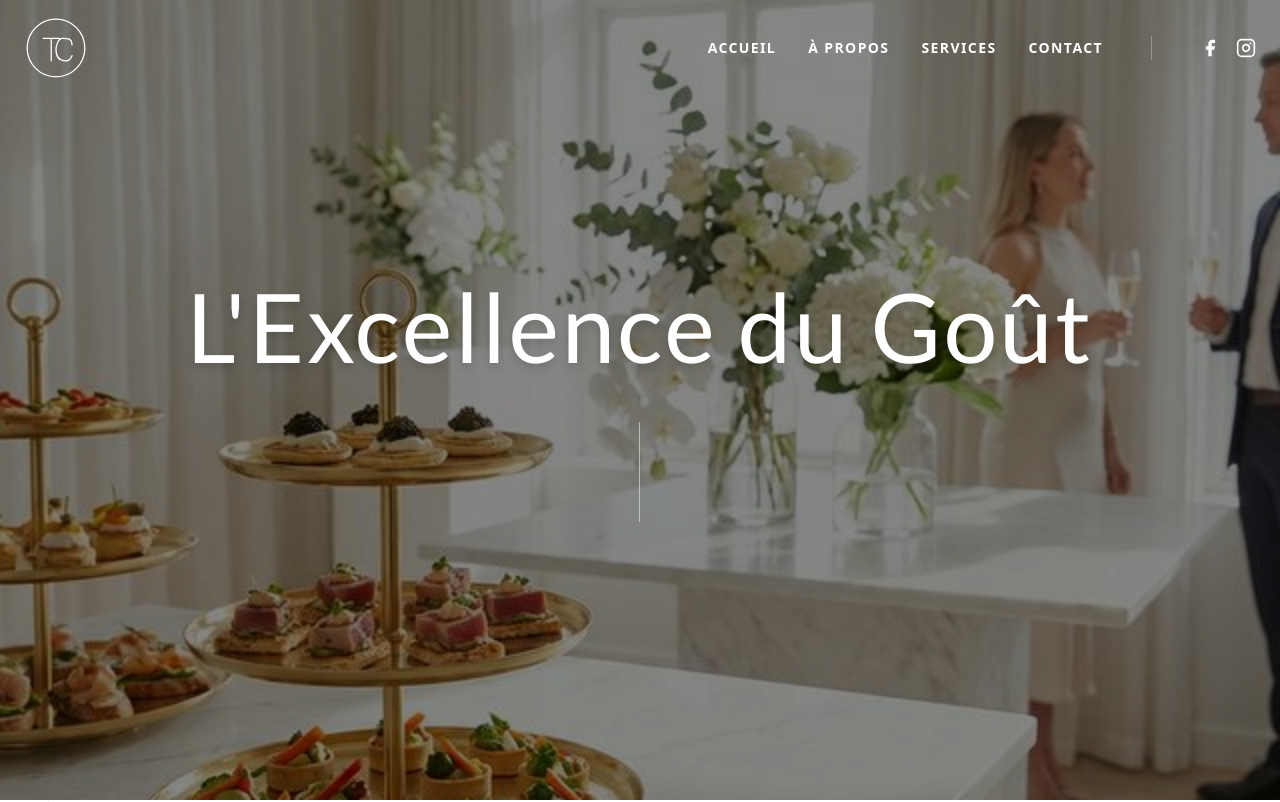
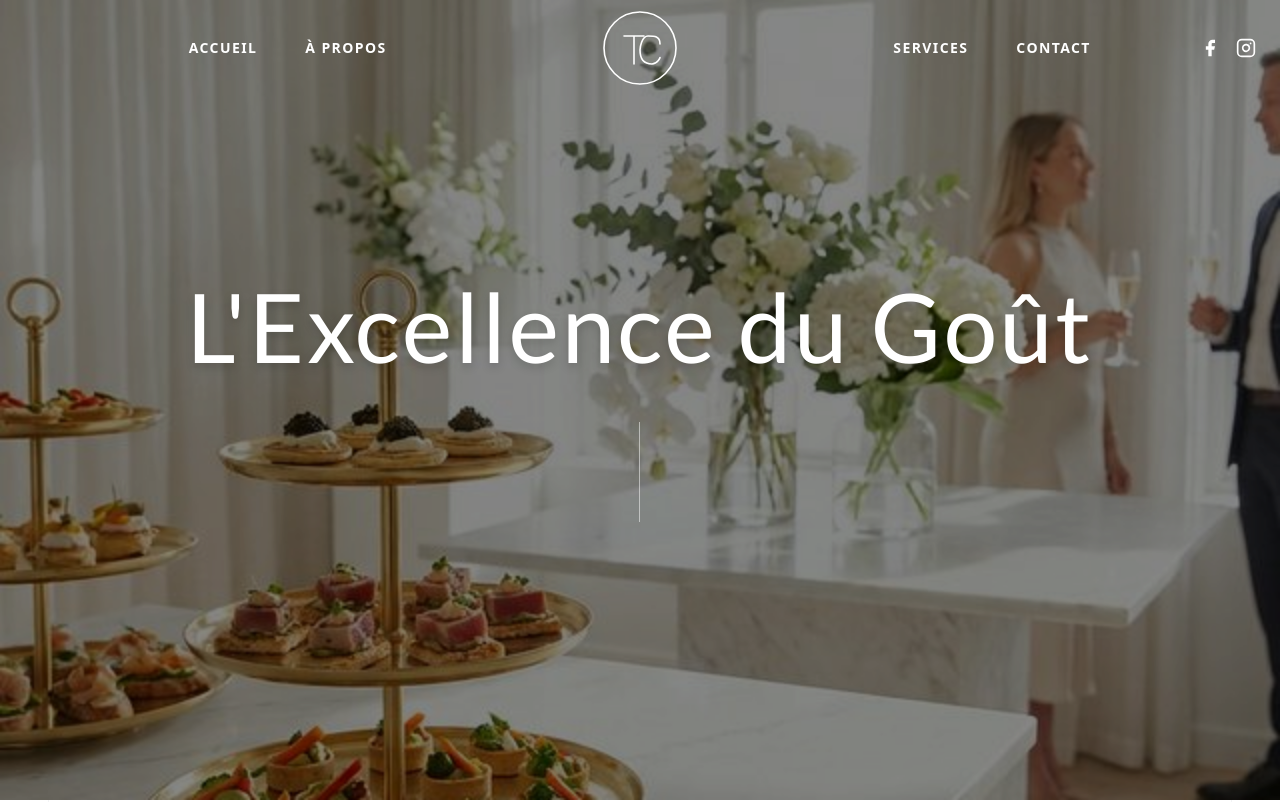
Before and after one commit to FlorianMeganck/traiteur-compere, a Next.js app: page / in a window 1280 px wide. Shown: the top 802 px of the page. Built offline with nearby package versions, Linux system fonts and the light colour scheme; a web font is replaced by a local one.

Commit message:
changement menu header

```diff
--- a/app/components/Navbar.tsx
+++ b/app/components/Navbar.tsx
@@ -71,25 +71,32 @@ export default function Navbar() {
                Let's make navbar transparent if menu is open, so black overlay shines through.
             */}
 
-            <div className="w-full max-w-7xl mx-auto px-6 flex justify-between items-center">
+            <div className="w-full max-w-7xl mx-auto px-6 relative">
 
-                {/* LOGO */}
-                <Link href="/" className={`relative z-50 transition-colors duration-500 ${finalLogoColor}`}>
-                    <Logo className="h-16 w-auto" />
-                </Link>
+                {/* --- DESKTOP LAYOUT (Grid 3 Cols) --- */}
+                <div className="hidden md:grid grid-cols-3 items-center w-full relative">
 
-                {/* DESKTOP MENU (Hidden on Mobile) */}
-                <div className="hidden md:flex items-center gap-12">
-                    <div className="flex items-center gap-8">
-                        {NAV_LINKS.map((link) => (
-                            <NavLink key={link.href} href={link.href} label={link.label} textColor={desktopTextColor} />
-                        ))}
+                    {/* LEFT ZONE: Accueil & À Propos (Aligned Right -> Center) */}
+                    <div className="flex justify-end items-center gap-12 pr-12">
+                        <NavLink href={NAV_LINKS[0].href} label={NAV_LINKS[0].label} textColor={desktopTextColor} />
+                        <NavLink href={NAV_LINKS[1].href} label={NAV_LINKS[1].label} textColor={desktopTextColor} />
                     </div>
 
-                    <div className={`w-[1px] h-6 ${isTransparent ? "bg-white/30" : "bg-black/10"}`}></div>
+                    {/* CENTER ZONE: Logo */}
+                    <div className="flex justify-center items-center">
+                        <Link href="/" className={`relative z-50 transition-colors duration-500 ${finalLogoColor} hover:scale-105 transition-transform duration-300`}>
+                            <Logo className="h-20 w-auto" />
+                        </Link>
+                    </div>
 
-                    {/* Desktop Socials */}
-                    <div className="flex items-center gap-4">
+                    {/* RIGHT ZONE: Services & Contact (Aligned Left -> Center) */}
+                    <div className="flex justify-start items-center gap-12 pl-12">
+                        <NavLink href={NAV_LINKS[2].href} label={NAV_LINKS[2].label} textColor={desktopTextColor} />
+                        <NavLink href={NAV_LINKS[3].href} label={NAV_LINKS[3].label} textColor={desktopTextColor} />
+                    </div>
+
+                    {/* SOCIALS (Absolute Right) */}
+                    <div className="absolute right-0 flex items-center gap-4">
                         <SocialLink
                             href="https://www.facebook.com/profile.php?id=61582940090708"
                             icon={<FacebookIcon />}
@@ -103,8 +110,15 @@ export default function Navbar() {
                     </div>
                 </div>
 
-                {/* MOBILE BURGER (md:hidden) */}
-                <div className="md:hidden relative z-50">
+                {/* --- MOBILE LAYOUT (Flex Between) --- */}
+                <div className="md:hidden flex justify-between items-center w-full">
+                    {/* LOGO */}
+                    <Link href="/" className={`relative z-50 transition-colors duration-500 ${finalLogoColor}`}>
+                        <Logo className="h-14 w-auto" />
+                    </Link>
+
+                    {/* BURGER */}
+                    <div className="relative z-50">
                         <button
                             onClick={() => setIsMenuOpen(!isMenuOpen)}
                             className="flex flex-col justify-center items-center w-10 h-10 gap-1.5 focus:outline-none"
@@ -125,6 +139,7 @@ export default function Navbar() {
                                 className={`block w-8 h-[2px] rounded-full transition-colors duration-300 ${finalHamburgerColor}`}
                             />
                         </button>
+                    </div>
                 </div>
 
                 {/* MOBILE OVERLAY */}
```
Lines whose indentation alone changed are shown as unchanged.
